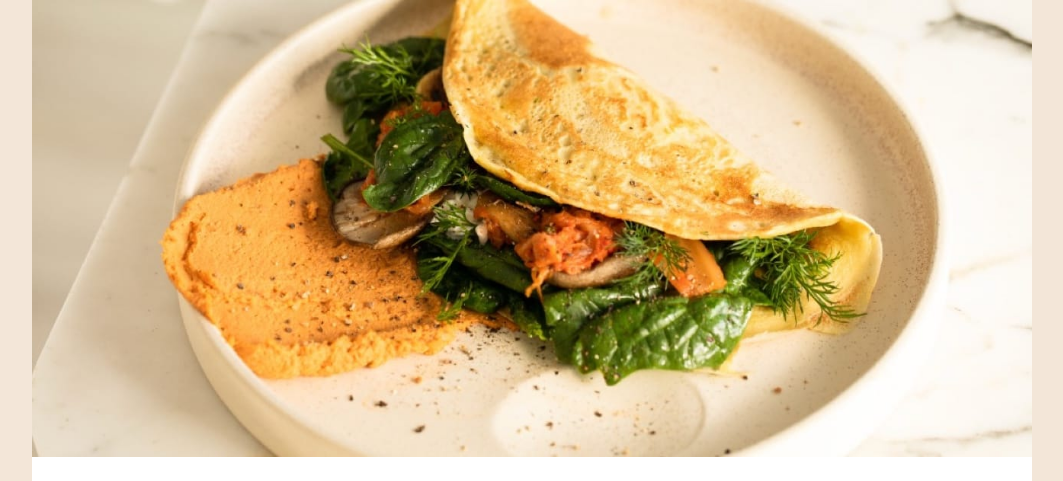
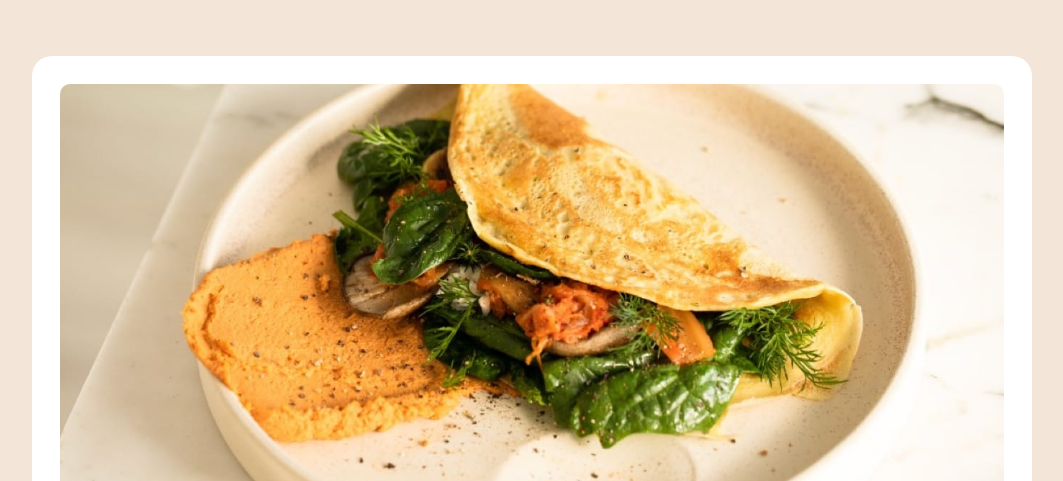
Before and after one commit to osman-beni/recipe-page, a plain HTML site: page index.html in a window 1280 px wide. Shown: the top 481 px of the page, without its empty margins (108-1171 px from the left). Drawn offline with Linux system fonts and the light colour scheme; a web font is replaced by a local one.

Commit message:
Make Layout Responsive

```diff
--- a/style.css
+++ b/style.css
@@ -123,13 +123,31 @@
         margin-inline: auto;
         background-color: var(--white);
         padding-inline: 28px;
+
+        @media (width > 1000px) {
+            margin-block: 56px;
+            margin-inline: 32px;
+            padding-block: 28px;
+            border-radius: 20px;
+        }
+
+        @media (width > 1080px) {
+            margin-inline: auto;
+        }
     }
 }
 
 @layer modules {
     .image-container {
         margin-inline: -28px;
+
+        @media (width > 1000px) {
+            margin-inline: auto;
+            border-radius: 10px;
+            overflow: clip;
+        }
     }
+
 
     .preparation {
         background-color: var(--rose-50);
@@ -173,9 +191,9 @@
         border-bottom: 1px solid var(--stone-150);
     }
 
-   .nutrition table td {
-       padding: 14px 24px;
-   }
+    .nutrition table td {
+        padding: 14px 24px;
+    }
 
     .nutrition td:last-of-type {
         color: var(--rose-800);
```
